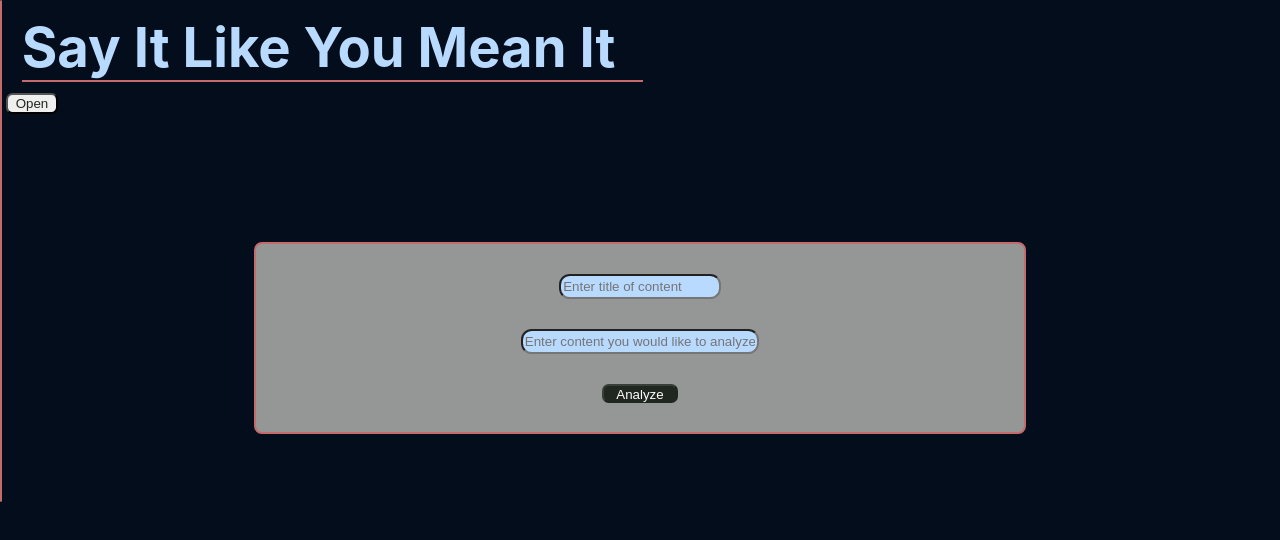
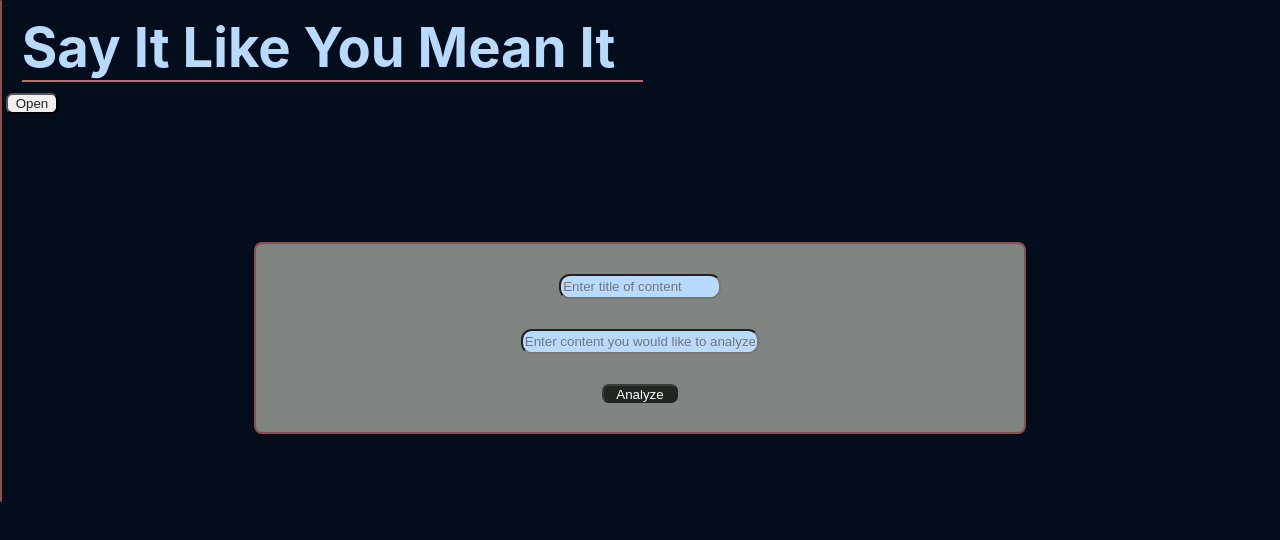
Before and after one commit to Logandv3/Say-it-like-you-mean-it, a React (Create React App) app: page / in a window 1280 px wide. Shown: the top 540 px of the page. Built offline with nearby package versions, Linux system fonts and the light colour scheme.

Commit message:
Add darker theme to color scheme

```diff
--- a/src/styles/Form.css
+++ b/src/styles/Form.css
@@ -14,8 +14,8 @@
   width: 60%;
   height: 100%;
   margin-top: 10%;
-  border: 2px solid rgb(197, 107, 107);
-  background-color: rgb(148, 151, 149);
+  border: 2px solid rgb(143, 78, 78);
+  background-color: rgb(129, 133, 130);
   border-radius: 0.5em;
 }
 
--- a/src/styles/Nav.css
+++ b/src/styles/Nav.css
@@ -5,14 +5,14 @@
   z-index: 1;
   top: 0;
   left: 0;
-  background-color: rgb(148, 151, 149);
+  background-color: rgb(129, 133, 130);
   transition: .5s ease;
   overflow-x: hidden;
   padding-top: 20px;
   display: flex;
   flex-direction: column;
   align-items: center;
-  border: 1px solid rgb(197, 107, 107);
+  border: 1px solid rgb(143, 78, 78);
   border-radius: 0.5em;
 }
 
```
